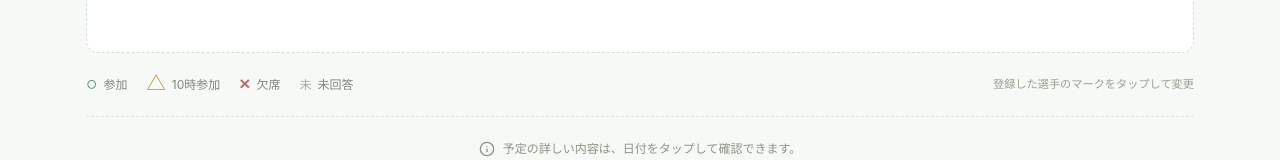
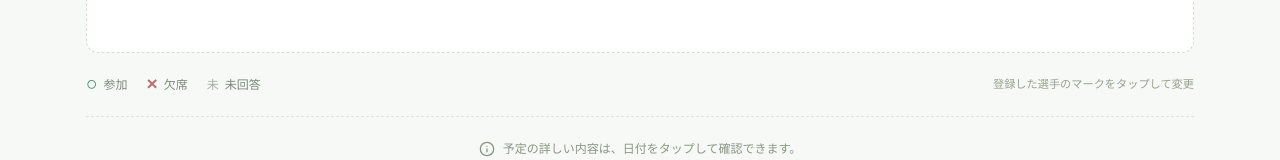
Before and after one commit to southdragons/south-dragons-attendance-v14, a Nuxt app: page / in a window 1280 px wide. Shown: the part 593-753 px from the top of the page. Built offline with nearby package versions, Linux system fonts and the light colour scheme.

Commit message:
Remove late arrival from attendance input choices

```diff
--- a/app/app.vue
+++ b/app/app.vue
@@ -1,7 +1,7 @@
 <script setup lang="ts">
 import { ArrowRight, CalendarDays, Check, ChevronLeft, ChevronRight, ClipboardList, Clock3, Info, LogOut, MapPin, Plus, RefreshCw, Settings2, ShieldCheck, Users } from 'lucide-vue-next'
 import type { AttendanceStatus, DeviceAccess, Player, TeamEvent } from '~/types/team'
-import { countsFor, createId, dateLabel, localDate, normalizeName, statusOptions, visiblePlayers } from '~/utils/team'
+import { attendanceInputOptions, countsFor, createId, dateLabel, localDate, normalizeName, statusOptions, visiblePlayers } from '~/utils/team'
 const team = useTeam()
 const { multiDeviceAccess, deviceAccess, data, ready, storageError, isDemo, isSupabase, busy, admin, adminConfigured, requests, pendingAttendance, myPendingRequests, pendingRequestCount } = team
 const view = ref<'attendance' | 'admin'>('attendance')
@@ -42,6 +42,13 @@ function status(eventId: string, playerId: string) {
 }
 function statusInfo(value: AttendanceStatus | undefined) { return statusOptions.find(s => s.value === value) }
 function totals(eventId: string) { return countsFor(eventId, roster.value, data.value.attendance) }
+const hasLateRecords = computed(() => events.value.some(event => totals(event.id).late > 0) || players.value.some(player => events.value.some(event => status(event.id, player.id) === 'late')))
+const legendOptions = computed(() => hasLateRecords.value ? statusOptions : attendanceInputOptions)
+const summaryRows = computed(() => [
+  ...(hasLateRecords.value ? [{ key: 'late' as const, label: 'うち10時参加' }] : []),
+  { key: 'absent' as const, label: '欠席' },
+  { key: 'unanswered' as const, label: '未回答' },
+])
 async function saveStatus(value: AttendanceStatus | null) {
   if (!selected.value) return
   const selection = selected.value
@@ -160,12 +167,12 @@ async function saveName() {
           <div v-if="!ready" class="empty-state"><span v-if="busy" class="loading loading-spinner" />{{ storageError ? '予定を読み込めませんでした。再読み込みをお試しください。' : '予定を読み込んでいます' }}</div>
           <div v-else-if="!events.length" class="empty-state"><CalendarDays :size="36" /><h3>この期間の予定はありません</h3><p>別の月を選ぶと、その月の予定を確認できます。</p></div>
           <div v-else class="table-scroll" tabindex="0" role="region" :aria-label="events.length > 1 ? '出欠一覧。日程を横にスクロールできます' : '出欠一覧'">
-            <table class="attendance-table" :style="{ '--event-count': events.length }"><caption class="sr-only">{{ month.getMonth() + 1 }}月の出欠一覧。○参加、△10時参加、×欠席、未は未回答。セルを選択して変更できます。</caption><thead><tr><th class="player-column" scope="col"><span>選手名</span><small>{{ players.length }}名</small></th><th v-for="event in events" :key="event.id" scope="col"><button class="event-heading" @click="detail = event"><span class="event-date" :class="{ sunday: new Date(event.date + 'T12:00:00').getDay() === 0 }">{{ dateLabel(event.date) }}</span><strong>{{ event.title }}</strong><small>{{ event.startTime }}–{{ event.endTime }}<Info :size="13" /></small></button></th></tr></thead>
+            <table class="attendance-table" :style="{ '--event-count': events.length }"><caption class="sr-only">{{ month.getMonth() + 1 }}月の出欠一覧。○参加、<template v-if="hasLateRecords">△10時参加、</template>×欠席、未は未回答。セルを選択して変更できます。</caption><thead><tr><th class="player-column" scope="col"><span>選手名</span><small>{{ players.length }}名</small></th><th v-for="event in events" :key="event.id" scope="col"><button class="event-heading" @click="detail = event"><span class="event-date" :class="{ sunday: new Date(event.date + 'T12:00:00').getDay() === 0 }">{{ dateLabel(event.date) }}</span><strong>{{ event.title }}</strong><small>{{ event.startTime }}–{{ event.endTime }}<Info :size="13" /></small></button></th></tr></thead>
               <tbody><tr v-for="(player, index) in players" :key="player.id" :class="{ 'my-row': data.myPlayerIds.includes(player.id) || (!multiDeviceAccess && !!team.pendingRequest(player.id)) }"><th class="player-column" scope="row"><span class="player-index">{{ String(index + 1).padStart(2, '0') }}</span><span>{{ player.name }}<small v-if="!player.active">退団済み</small><small v-else-if="team.pendingRequest(player.id)" class="my-label">{{ multiDeviceAccess ? '承認待ち' : '承認待ち・仮回答' }}</small><small v-else-if="data.myPlayerIds.includes(player.id)" class="my-label">あなたの選手</small></span></th><td v-for="event in events" :key="event.id"><button :class="['answer-cell', status(event.id, player.id) || 'unanswered']" :disabled="!player.active || history || busy || !team.canEdit(player.id)" :aria-label="`${player.name}、${dateLabel(event.date)} ${event.title}、${statusInfo(status(event.id, player.id))?.label || '未回答'}${!history && team.canEdit(player.id) ? '、変更する' : '、閲覧のみ'}`" @click="actionError = ''; selected = { player, event }">{{ statusInfo(status(event.id, player.id))?.symbol || '未' }}</button></td></tr><tr v-if="!players.length"><td :colspan="events.length + 1" class="no-players">表示する選手がいません。名前を登録してください。</td></tr></tbody>
-              <tfoot><tr class="total-row"><th class="player-column" scope="row">参加人数 <small>○＋△</small></th><td v-for="event in events" :key="event.id"><strong>{{ totals(event.id).attend + totals(event.id).late }}</strong><span>名</span></td></tr><tr v-for="row in [{ key: 'late' as const, label: 'うち10時参加' }, { key: 'absent' as const, label: '欠席' }, { key: 'unanswered' as const, label: '未回答' }]" :key="row.key"><th class="player-column" scope="row">{{ row.label }}</th><td v-for="event in events" :key="event.id">{{ totals(event.id)[row.key] }}</td></tr></tfoot>
+              <tfoot><tr class="total-row"><th class="player-column" scope="row">参加人数 <small>{{ hasLateRecords ? '○＋△' : '○' }}</small></th><td v-for="event in events" :key="event.id"><strong>{{ totals(event.id).attend + totals(event.id).late }}</strong><span>名</span></td></tr><tr v-for="row in summaryRows" :key="row.key"><th class="player-column" scope="row">{{ row.label }}</th><td v-for="event in events" :key="event.id">{{ totals(event.id)[row.key] }}</td></tr></tfoot>
             </table>
           </div>
-          <div class="table-bottom"><div class="legend"><span v-for="option in statusOptions" :key="option.value"><b :class="option.value">{{ option.symbol }}</b>{{ option.label }}</span><span><b class="unanswered">未</b>未回答</span></div><p>{{ history ? '過去の記録は閲覧のみです' : '登録した選手のマークをタップして変更' }}<span v-if="onlyMine"> · 集計はチーム全員</span></p></div>
+          <div class="table-bottom"><div class="legend"><span v-for="option in legendOptions" :key="option.value"><b :class="option.value">{{ option.symbol }}</b>{{ option.label }}</span><span><b class="unanswered">未</b>未回答</span></div><p>{{ history ? '過去の記録は閲覧のみです' : '登録した選手のマークをタップして変更' }}<span v-if="onlyMine"> · 集計はチーム全員</span></p></div>
         </section>
         <div class="help-line"><Info :size="16" /><p>予定の詳しい内容は、日付をタップして確認できます。</p></div>
       </template>
@@ -187,7 +194,7 @@ async function saveName() {
       <template v-if="duplicate"><div class="duplicate-note"><Users :size="30" /><h3>{{ duplicate.name }}さんは<br />すでに登録されています。</h3><p>{{ duplicate.active ? (isSupabase && !data.myPlayerIds.includes(duplicate.id) ? (multiDeviceAccess ? 'ご家族の追加や機種変更の場合は、この端末の利用を申請してください。管理者の承認後、現在の端末と一緒に使えます。' : '以前登録した参加者ですか？ 端末を変更した場合は再登録を申請してください。管理者の承認後に編集権限を引き継ぎます。') : 'この選手を使用しますか？') : '退団扱いになっています。運営者に在籍への復帰を依頼してください。' }}</p></div><div v-if="multiDeviceAccess && duplicate.active && !data.myPlayerIds.includes(duplicate.id)" class="event-form mt-4"><label class="form-field">申請者のお名前<input v-model="applicantName" class="input" autocomplete="name" maxlength="30" placeholder="例：山田 花子" /></label><label class="form-field">お子さまとの続柄<select v-model="applicantRelation" class="select"><option disabled value="">選択してください</option><option v-for="relation in ['父','母','祖父母','その他']" :key="relation">{{ relation }}</option></select></label><p class="text-sm">承認後に出欠を入力できます。現在の出欠回答はそのまま残ります。</p><p v-if="formError" class="field-error" role="alert">{{ formError }}</p></div><div class="modal-actions"><button class="btn btn-ghost" @click="duplicate = null">戻る</button><button v-if="duplicate.active" class="btn btn-primary" @click="recoverPlayer(duplicate)">{{ isSupabase && !data.myPlayerIds.includes(duplicate.id) ? (multiDeviceAccess ? 'この端末の利用を申請する' : '再登録を申請する') : 'この選手を使用する' }}</button></div></template>
       <form v-else @submit.prevent="register"><p class="form-description">名前を入力するだけで登録できます。<br />兄弟がいる場合は、ひとりずつ追加してください。</p><label class="form-field">お子さまの名前<input v-model="name" class="input w-full" placeholder="例：山田 太郎" autocomplete="off" maxlength="40" required /></label><p v-if="formError" class="field-error" role="alert">{{ formError }}</p><button class="btn btn-primary w-full mt-6" type="submit"><Plus :size="18" />登録する</button></form>
     </AppModal>
-    <AppModal :busy="busy" :error="actionError" :open="!!selected" title="出欠を入力" @close="selected = null"><template v-if="selected"><div class="answer-person"><span class="avatar-letter">{{ selected.player.name.charAt(0) }}</span><div><h3>{{ selected.player.name }}</h3><p>{{ dateLabel(selected.event.date, true) }} · {{ selected.event.title }}</p></div></div><div class="answer-options"><button v-for="option in statusOptions" :key="option.value" :class="['answer-option', option.value, { current: status(selected.event.id, selected.player.id) === option.value }]" @click="saveStatus(option.value)"><span>{{ option.symbol }}</span><strong>{{ option.label }}</strong><Check v-if="status(selected.event.id, selected.player.id) === option.value" :size="20" /></button></div><button class="btn btn-ghost w-full mt-3" @click="saveStatus(null)">未回答に戻す</button><p class="save-hint">{{ !multiDeviceAccess && team.pendingRequest(selected.player.id) ? '仮回答として保存します。管理者の承認後に正式な出欠へ反映されます。' : '選ぶと出欠が保存されます。' }}</p></template></AppModal>
+    <AppModal :busy="busy" :error="actionError" :open="!!selected" title="出欠を入力" @close="selected = null"><template v-if="selected"><div class="answer-person"><span class="avatar-letter">{{ selected.player.name.charAt(0) }}</span><div><h3>{{ selected.player.name }}</h3><p>{{ dateLabel(selected.event.date, true) }} · {{ selected.event.title }}</p></div></div><div class="answer-options"><button v-for="option in attendanceInputOptions" :key="option.value" :class="['answer-option', option.value, { current: status(selected.event.id, selected.player.id) === option.value }]" @click="saveStatus(option.value)"><span>{{ option.symbol }}</span><strong>{{ option.label }}</strong><Check v-if="status(selected.event.id, selected.player.id) === option.value" :size="20" /></button></div><button class="btn btn-ghost w-full mt-3" @click="saveStatus(null)">未回答に戻す</button><p class="save-hint">{{ !multiDeviceAccess && team.pendingRequest(selected.player.id) ? '仮回答として保存します。管理者の承認後に正式な出欠へ反映されます。' : '選ぶと出欠が保存されます。' }}</p></template></AppModal>
     <AppModal :busy="busy" :error="actionError" :open="!!detail" title="予定の詳細" @close="detail = null"><template v-if="detail"><p class="detail-date">{{ dateLabel(detail.date, true) }}</p><h3 class="detail-title">{{ detail.title }}</h3><dl class="event-details"><div><dt><Clock3 :size="18" />時間</dt><dd>{{ detail.startTime }}〜{{ detail.endTime }}</dd></div><div><dt><MapPin :size="18" />場所</dt><dd>{{ detail.location }}</dd></div><div><dt><ClipboardList :size="18" />備考</dt><dd class="whitespace-pre-wrap">{{ detail.note || '備考はありません' }}</dd></div></dl><button class="btn btn-primary w-full" @click="detail = null">閉じる</button></template></AppModal>
     <AppModal :busy="busy" :error="actionError" :open="adminEntry" title="チーム管理" @close="adminEntry = false"><template v-if="isDemo"><div class="admin-welcome"><ShieldCheck :size="38" /><h3>管理画面を試してみる</h3><p>予定の追加や、選手の退団・復帰を試せます。<br />変更はこのブラウザのみに保存されます。</p><div class="admin-demo-note">デモではパスワード認証を行いません。</div></div><button class="btn btn-primary w-full" @click="enterAdmin">デモ管理画面を開く<ArrowRight :size="18" /></button></template><form v-else class="event-form" @submit.prevent="enterAdmin"><p class="form-description">{{ adminConfigured ? '運営者の共通管理パスワードを入力してください。' : '最初の運営者が共通管理パスワードを設定してください。' }}</p><label v-if="!adminConfigured" class="form-field">初期設定コード<input v-model="setupCode" type="password" class="input" autocomplete="off" required /><span class="text-xs font-normal">初期設定時に用意したコードを入力</span></label><label class="form-field">{{ adminConfigured ? '管理パスワード' : '管理パスワード（12文字以上）' }}<input v-model="adminPassword" type="password" class="input" :autocomplete="adminConfigured ? 'current-password' : 'new-password'" :minlength="adminConfigured ? 1 : 12" maxlength="128" required /></label><label v-if="!adminConfigured" class="form-field">管理パスワード（確認）<input v-model="initialPasswordAgain" type="password" class="input" autocomplete="new-password" minlength="12" maxlength="128" required /></label><button class="btn btn-primary" type="submit">{{ adminConfigured ? 'ログイン' : 'パスワードを設定する' }}</button></form></AppModal>
     <AppModal :busy="busy" :error="actionError" :open="eventEditor" :title="creatingEvent ? '予定を追加' : '予定を編集'" @close="eventEditor = false"><form class="event-form" @submit.prevent="saveEvent"><label class="form-field">予定名<input v-model="eventDraft.title" class="input" placeholder="通常練習" required maxlength="60" /></label><label class="form-field">開催日<input v-model="eventDraft.date" type="date" class="input" required /></label><div class="form-columns"><label class="form-field">開始時間<input v-model="eventDraft.startTime" type="time" class="input" required /></label><label class="form-field">終了時間<input v-model="eventDraft.endTime" type="time" class="input" required /></label></div><label class="form-field">場所<input v-model="eventDraft.location" class="input" placeholder="南小学校グラウンド" required maxlength="100" /></label><label class="form-field">備考 <span class="optional">任意</span><textarea v-model="eventDraft.note" class="textarea" rows="3" placeholder="集合時間・持ち物など" maxlength="1000" /></label><label class="form-field">登録者名 <span class="optional">任意</span><input v-model="eventDraft.createdByName" class="input" placeholder="山田" maxlength="30" /></label><p v-if="formError" class="field-error" role="alert">{{ formError }}</p><button type="submit" class="btn btn-primary w-full">{{ creatingEvent ? '予定を登録する' : '変更を保存する' }}</button></form></AppModal>
--- a/app/utils/team.ts
+++ b/app/utils/team.ts
@@ -4,6 +4,8 @@ export const statusOptions = [
   { value: 'late' as const, symbol: '△', label: '10時参加', short: '10時参加' },
   { value: 'absent' as const, symbol: '×', label: '欠席', short: '欠席' },
 ]
+// Keep saved late answers readable, but no longer offer them for new input.
+export const attendanceInputOptions = statusOptions.filter(option => option.value !== 'late')
 export function normalizeName(name: string) { return name.replace(/[\s\u3000]+/g, '') }
 export function createId() {
   // LAN HTTP previews do not expose crypto.randomUUID in every browser.
@@ -55,7 +57,7 @@ export function createDemoData(now = new Date()): TeamData {
   const attendance: Attendance[] = []
   events.forEach((event, ei) => players.forEach((player, pi) => {
     if ((pi + ei) % 5 === 0 || ei > 3) return
-    attendance.push({ eventId: event.id, playerId: player.id, status: (pi + ei) % 7 === 0 ? 'absent' : (pi + ei) % 4 === 0 ? 'late' : 'attend', updatedAt: now.toISOString() })
+    attendance.push({ eventId: event.id, playerId: player.id, status: (pi + ei) % 7 === 0 ? 'absent' : 'attend', updatedAt: now.toISOString() })
   }))
   return { version: 1, players, events, attendance, myPlayerIds: [] }
 }
```
